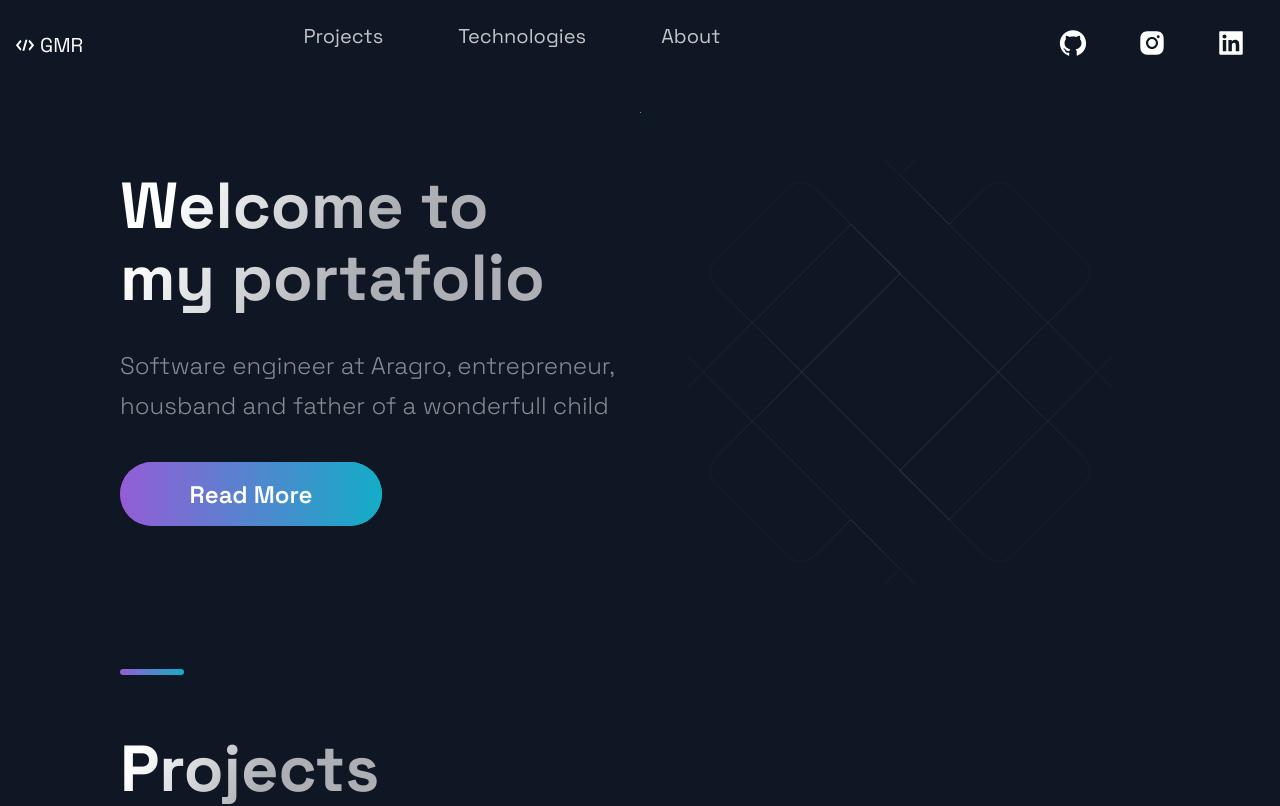
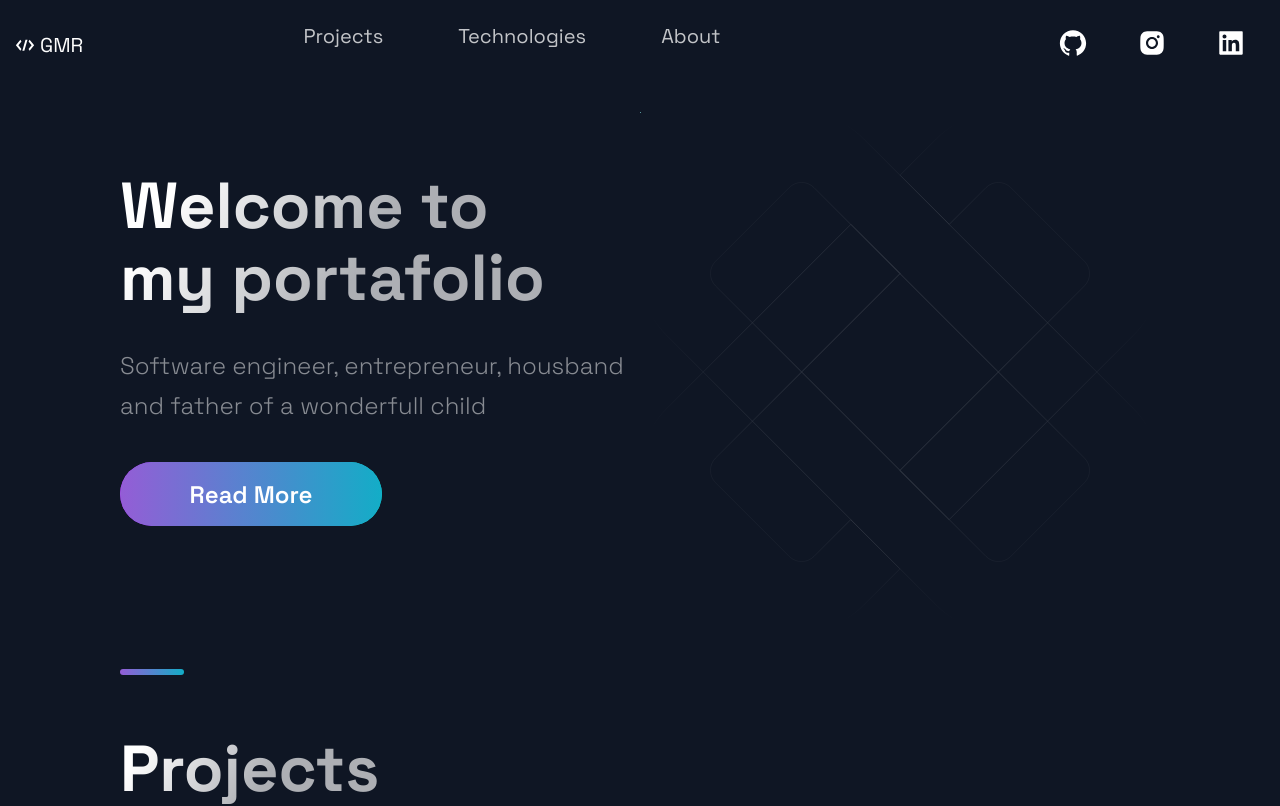
Before and after one commit to mabsboza/portafolio_webside, a Next.js app: page / in a window 1280 px wide. Shown: the top 806 px of the page. Built offline with nearby package versions, Linux system fonts and the light colour scheme.

Commit message:
Add Hero component section

```diff
--- a/src/components/Hero/Hero.js
+++ b/src/components/Hero/Hero.js
@@ -12,9 +12,9 @@ const Hero = (props) => (
         my portafolio
       </SectionTitle>
       <SectionText>
-        Software engineer at Aragro, entrepreneur, housband and father of a wonderfull child
+        Software engineer, entrepreneur, housband and father of a wonderfull child
       </SectionText>
-      <Button>Read More</Button>
+      <Button href="#about">Read More</Button>
     </LeftSection>
   </Section>
 );
```
